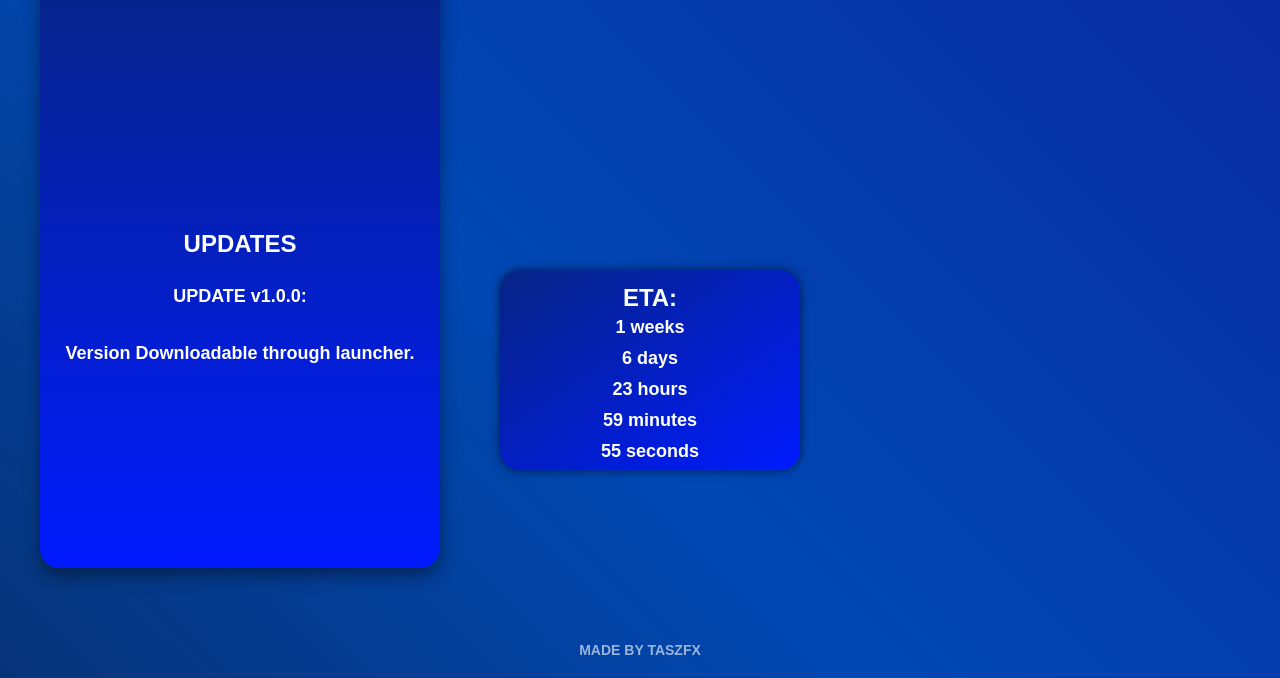
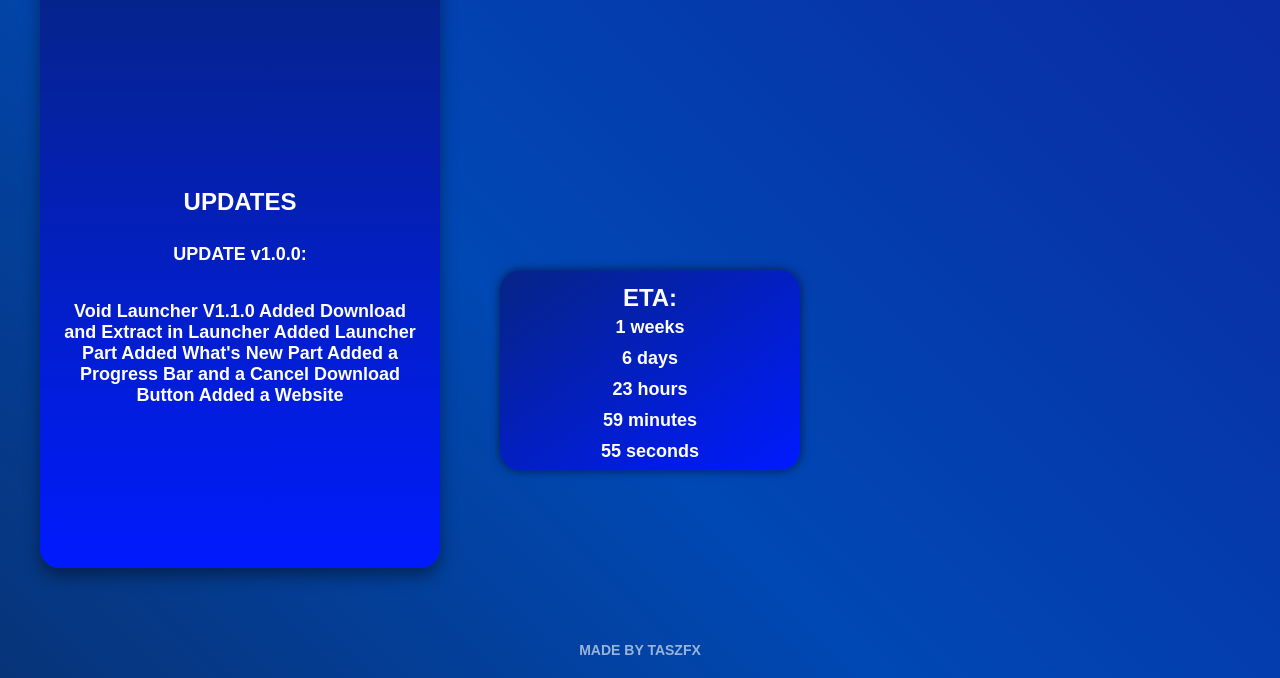
Before and after one commit to ZaddyFlux/VoidMP, a plain HTML site: page index.html in a window 1280 px wide. Shown: the part 122-800 px from the top of the page. Drawn offline with Linux system fonts and the light colour scheme; a web font is replaced by a local one.

Commit message:
Update V1.1.0

```diff
--- a/index.html
+++ b/index.html
@@ -238,7 +238,12 @@
         <div class="text-container">
             <h1>UPDATES</h1>
             <p>UPDATE v1.0.0:</p>
-            <p>Version Downloadable through launcher.</p>
+            <p>Void Launcher V1.1.0
+              Added Download and Extract in Launcher
+              Added Launcher Part
+              Added What's New Part
+              Added a Progress Bar and a Cancel Download Button
+              Added a Website</p>
         </div>
     </div>
 </body>
```
